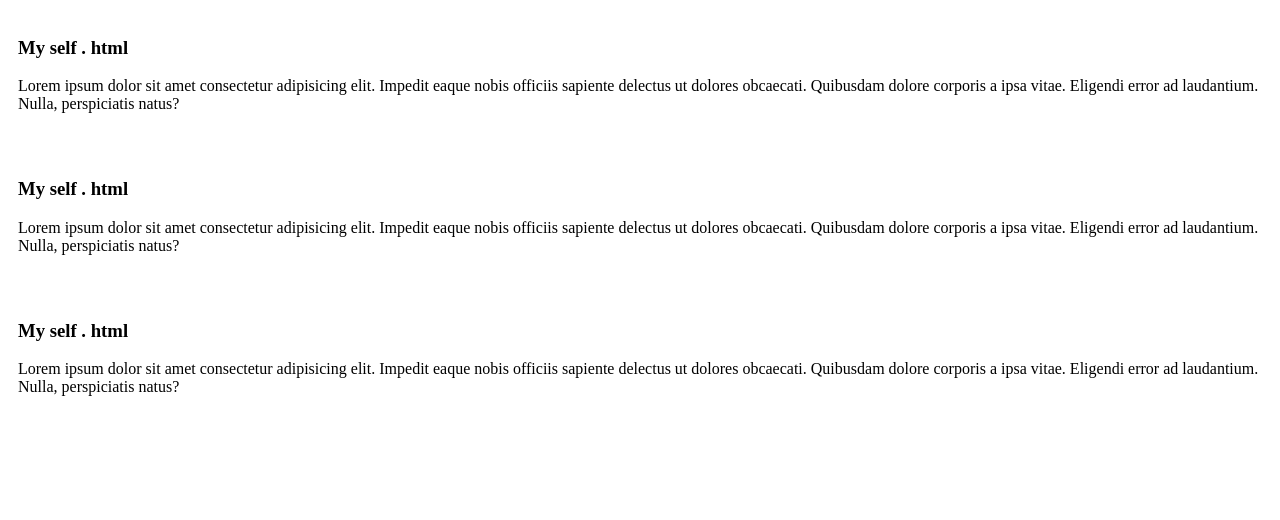
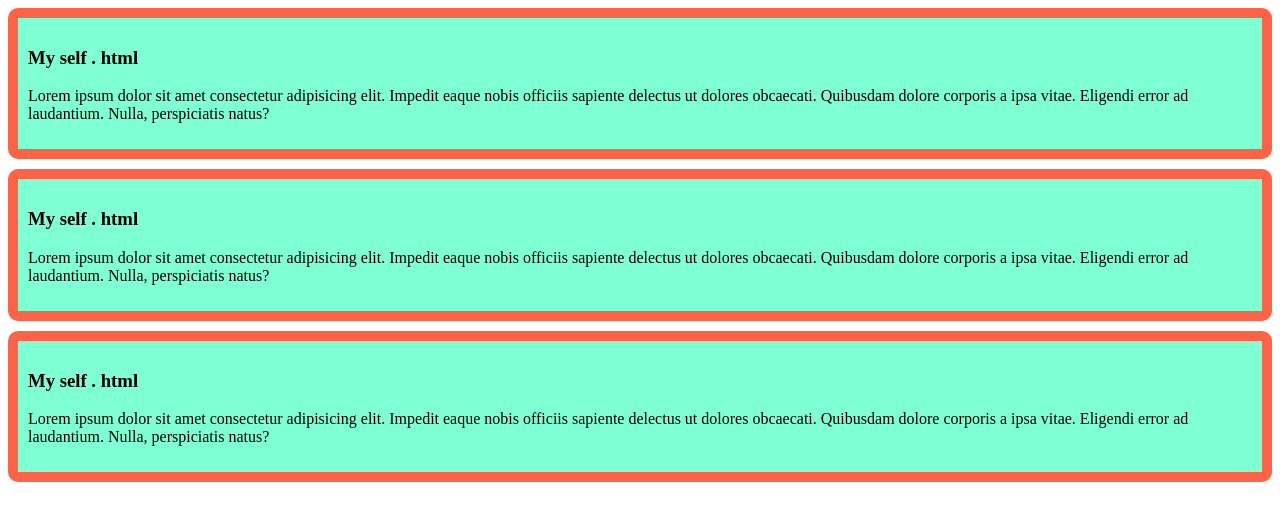
Before and after one commit to RIZWANARAF4010/my-simple-web, a plain HTML site: page index.html in a window 1280 px wide. Drawn offline with Linux system fonts and the light colour scheme.

Commit message:
add the second ok

```diff
--- a/style/vlog.css
+++ b/style/vlog.css
@@ -1,6 +1,7 @@
 div{
-    border: 10px;
+    border: 10px solid tomato;
     border-radius: 10px;
     margin-bottom: 10px;
     padding: 10px;
+    background-color: aquamarine;
 }
```
